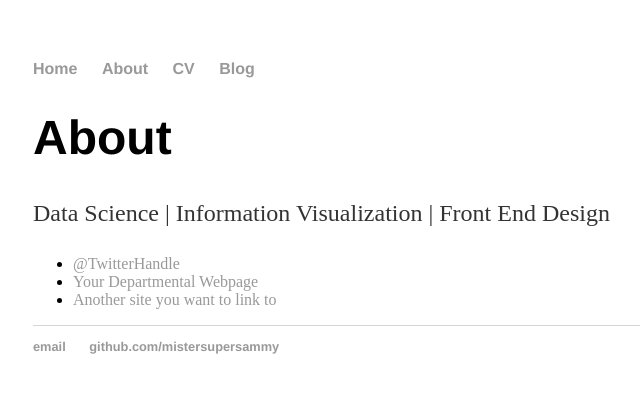
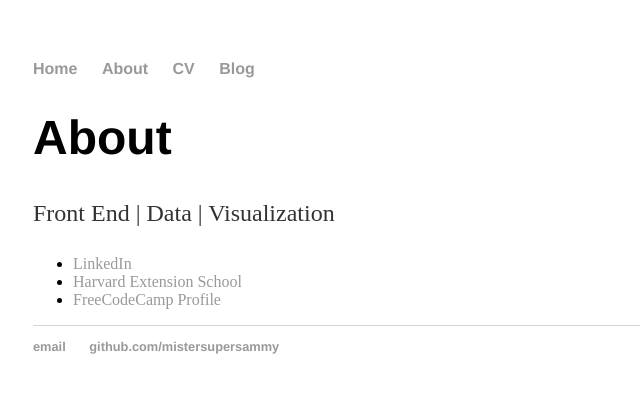
Before and after one commit to mistersupersammy/mistersupersammy.github.io, a Jekyll site: the page built from about/index.html, in a window 1280 px wide. Shown: the top 393 px of the page, without its empty margins (159-799 px from the left). Built offline with Jekyll 4.4.1, drawn with Linux system fonts in a browser that asks for light colours.

Commit message:
Update index.html

```diff
--- a/about/index.html
+++ b/about/index.html
@@ -5,11 +5,11 @@ title: About Sam Chao
 
 		<div class="about">
 			<h1>About</h1>
-			<p>Data Science | Information Visualization | Front End Design</p>
+			<p>Front End | Data | Visualization</p>
 
 			<ul class="contacts">
-				<li><a href="#">@TwitterHandle</a></li>
-				<li><a href="#">Your Departmental Webpage</a></li>
-				<li><a href="#">Another site you want to link to</a></li>
+				<li><a href="https://linkedin.com/in/chaosam">LinkedIn</a></li>
+				<li><a href="https://extension.harvard.edu">Harvard Extension School</a></li>
+				<li><a href="https://www.freecodecamp.com/tulou">FreeCodeCamp Profile</a></li>
 				</ul>
 		</div>
```
